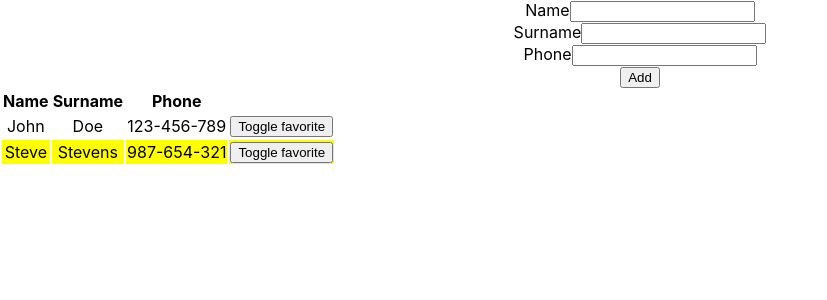
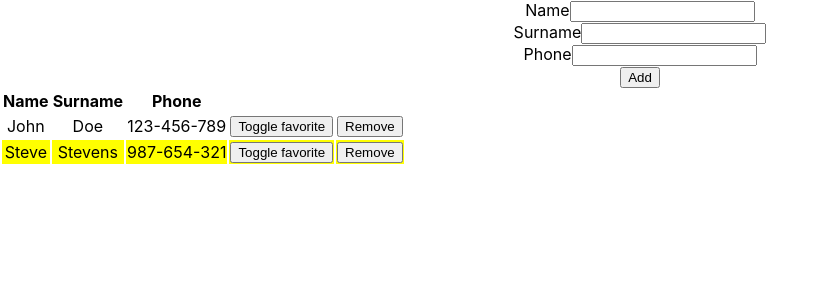
Before and after one commit to daniel-mikula/react-homework3, a React (Create React App) app: page / in a window 1280 px wide. Shown: the top 300 px of the page, without its empty margins (0-827 px from the left). Built offline with nearby package versions, Linux system fonts and the light colour scheme.

Commit message:
remove contact

```diff
--- a/src/App.js
+++ b/src/App.js
@@ -41,6 +41,11 @@ class App extends Component {
 
   };
 
+  removePeople = personId => {
+    this.setState({
+      people: this.state.people.filter(person => person.id !== personId)
+    });
+  };
 
   render() {
     return (
@@ -59,11 +64,11 @@ class App extends Component {
               return (
                 <tr key={person.id}
                   className={person.isFavorite ? "favorite" : ""}>
-                  <td>
-                    {person.name}</td>
+                  <td>{person.name}</td>
                   <td>{person.surname}</td>
                   <td>{person.phone}</td>
-                  <td><button onClick={()=>this.handleToggleFav(person.id)}>Toggle favorite</button></td>
+                  <td><button onClick={() => this.handleToggleFav(person.id)}>Toggle favorite</button></td>
+                  <td><button onClick={() => this.removePeople(person.id)}>Remove</button></td>
                 </tr>
               );
             })}
```
Lines whose indentation alone changed are shown as unchanged.
